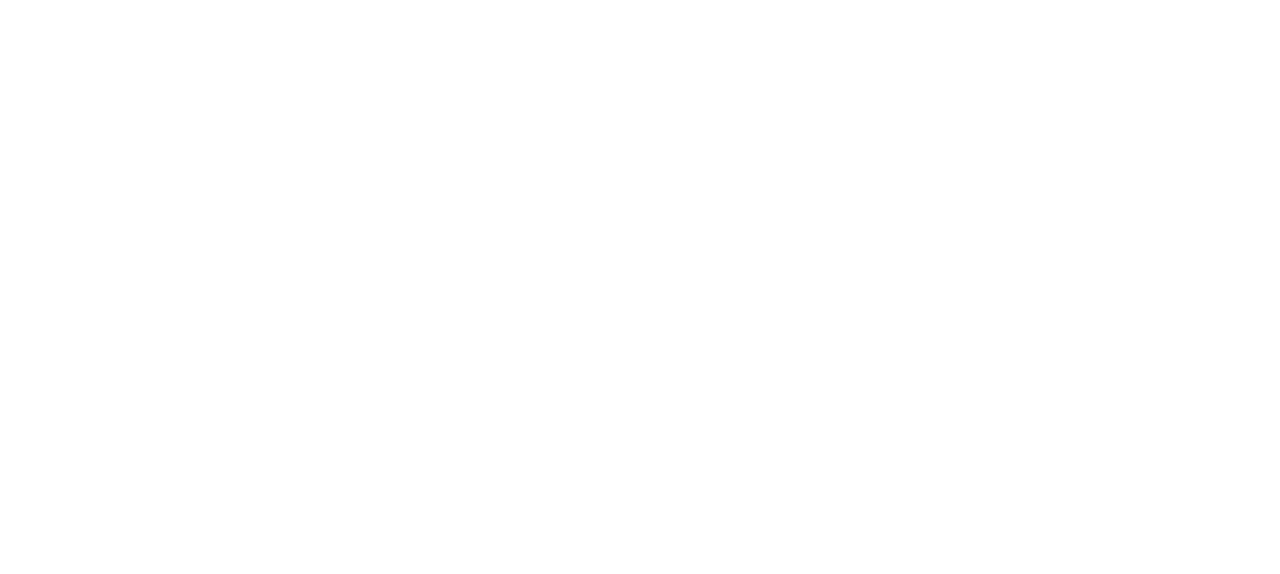
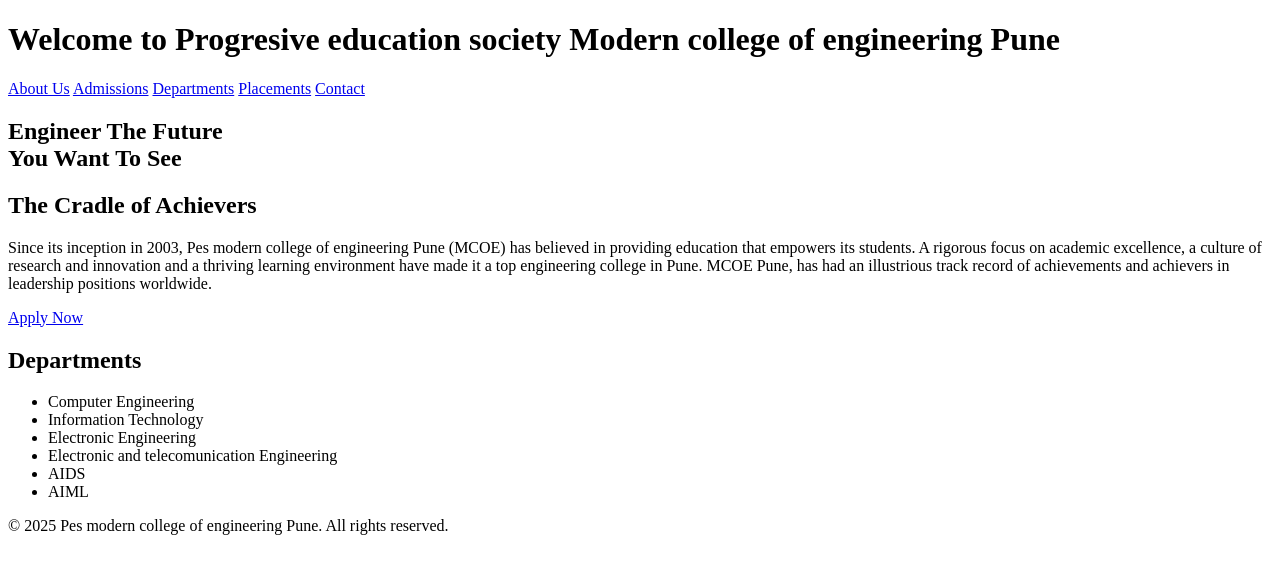
Before and after one commit to Shubham-Rajput-Developer/OCTANET_JANUARY, a plain HTML site: page Task_1/index.html in a window 1280 px wide. Drawn offline with Linux system fonts and the light colour scheme.

Commit message:
HTML code done

```diff
--- a/Task_1/index.html
+++ b/Task_1/index.html
@@ -3,9 +3,41 @@
 <head>
     <meta charset="UTF-8">
     <meta name="viewport" content="width=device-width, initial-scale=1.0">
-    <title>Document</title>
+    <title>Modern college</title>
 </head>
 <body>
-
+    <header>
+        <h1>Welcome to Progresive education society Modern college of engineering Pune</h1>
+    </header>
+    <nav>
+        <a href="#about">About Us</a>
+        <a href="#admissions">Admissions</a>
+        <a href="#departments">Departments</a>
+        <a href="#Placements">Placements</a>
+        <a href="#contact">Contact</a>
+    </nav>
+    <div class="container">
+        <section class="About">
+            <h2>Engineer The Future <br>
+                You Want To See</h2>
+            <h1>The Cradle of Achievers</h1>
+            <p>Since its inception in 2003, Pes modern college of engineering Pune (MCOE) has believed in providing education that empowers its students. A rigorous focus on academic excellence, a culture of research and innovation and a thriving learning environment have made it a top engineering college in Pune. MCOE Pune, has had an illustrious track record of achievements and achievers in leadership positions worldwide.</p>
+            <a href="#admissions" class="cta-button">Apply Now</a>
+        </section>
+        <section class="departments" id="departments">
+            <h2>Departments</h2>
+            <ul>
+                <li>Computer Engineering</li>
+                <li>Information Technology</li>
+                <li>Electronic Engineering</li>
+                <li>Electronic and telecomunication Engineering</li>
+                <li>AIDS</li>
+                <li>AIML</li>
+            </ul>
+        </section>
+    </div>
+    <footer>
+        <p>&copy; 2025 Pes modern college of engineering Pune. All rights reserved.</p>
+    </footer>
 </body>
 </html>
```
